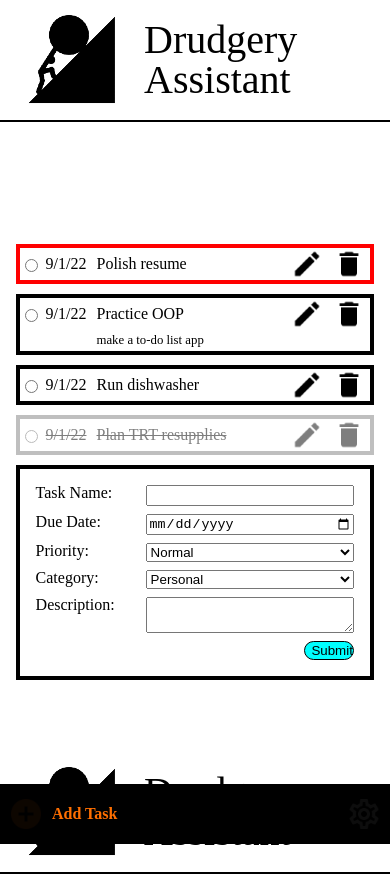
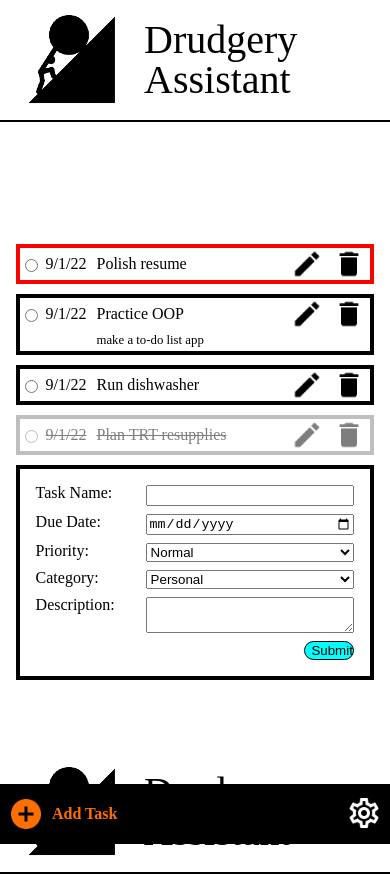
Before and after one commit to thigmotaxis/drudgery-assistant, a website built with webpack: page mockMobileIndex.html in a window 390 px wide. Built offline with nearby package versions, Linux system fonts and the light colour scheme.

Commit message:
update footer images with larger graphics

```diff
--- a/mockMobileIndex.html
+++ b/mockMobileIndex.html
@@ -142,7 +142,7 @@
     <div class="footer">
       <div class="newTaskContainer">
         <img
-          src="./src/images/addTask-36w.png"
+          src="./src/images/addTask-48w.png"
           alt=""
           class="addTask footerButton"
         />
@@ -158,7 +158,7 @@
         <div class="copyrightText">2022 Abe Industries</div>
       </div>
       <div class="toggleSettings">
-        <img src="./src/images/settings-36w.png" alt="" class="footerButton" />
+        <img src="./src/images/settings-48w.png" alt="" class="footerButton" />
       </div>
     </div>
   </body>
```
